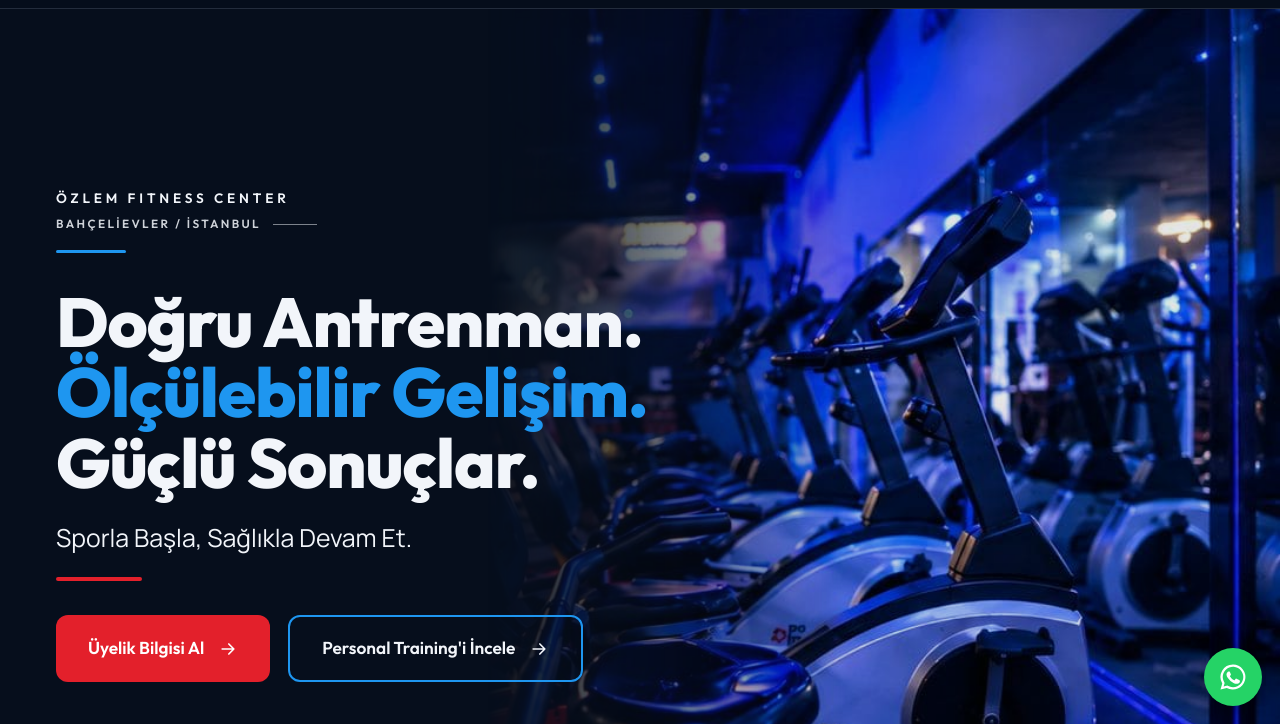
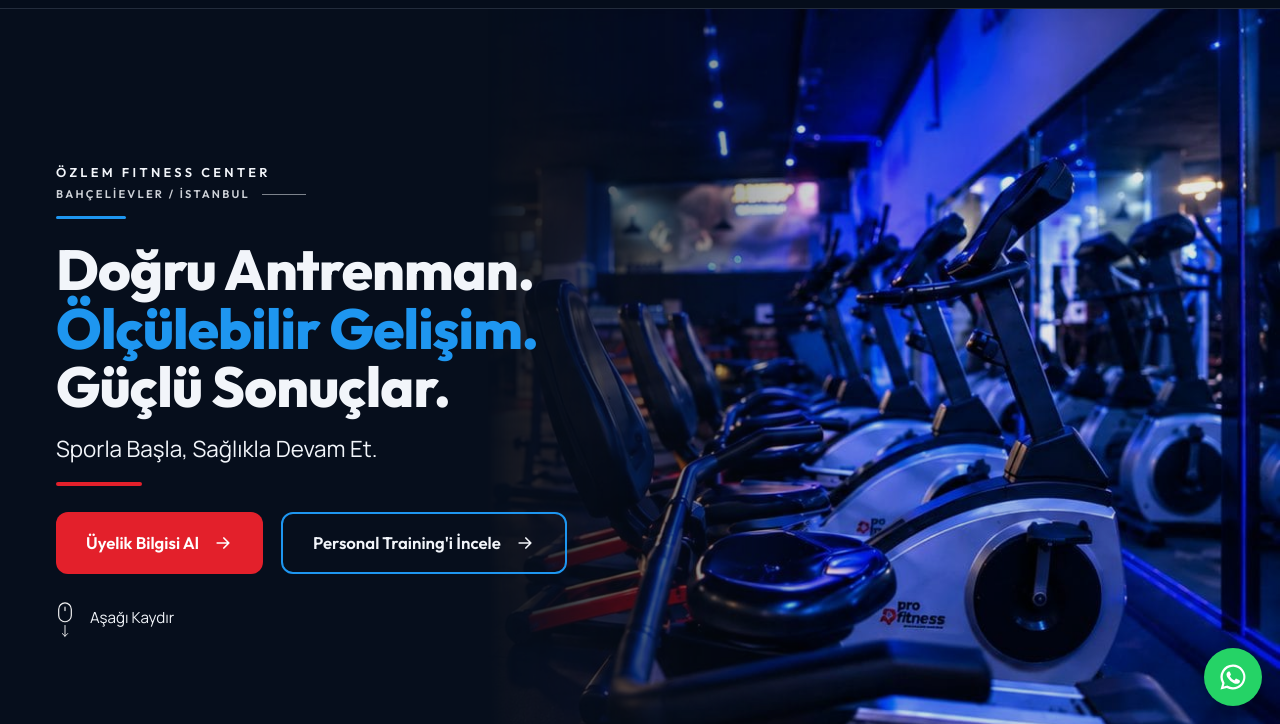
Before and after one commit to ademyastas-ozlemfitness/ozlemfitness-Web, a plain HTML site: page web sitesi/index.html in a window 1280 px wide. Shown: the part 76-800 px from the top of the page. Drawn offline with Linux system fonts and the light colour scheme.

Commit message:
fix: hero bolumunu kucult, asagi kaydir ipucu ilk ekranda gorunsun
Ust bosluklar ve baslik boyutu azaltildi; 1366x768 gibi kisa laptop
ekranlarinda "Asagi Kaydir" fare ikonu artik kaydirmadan gorunuyor.

Co-Authored-By: Claude Sonnet 5 <noreply@anthropic.com>

```diff
--- a/web sitesi/index.html
+++ b/web sitesi/index.html
@@ -95,24 +95,24 @@ p{margin:0}
           mask-image:linear-gradient(90deg,transparent 0%,#000 45%);
   opacity:.9;
 }
-.hero .wrap{position:relative;z-index:1;width:100%;padding-top:56px;padding-bottom:56px}
+.hero .wrap{position:relative;z-index:1;width:100%;padding-top:32px;padding-bottom:32px}
 .hero-inner{max-width:820px}
 
-.brandline{margin:0;font-family:var(--head);font-weight:600;font-size:.85rem;letter-spacing:.28em;line-height:2}
-.brandline span{display:flex;align-items:center;gap:12px;font-size:.74rem;letter-spacing:.2em;opacity:.85}
+.brandline{margin:0;font-family:var(--head);font-weight:600;font-size:.8rem;letter-spacing:.26em;line-height:1.8}
+.brandline span{display:flex;align-items:center;gap:12px;font-size:.7rem;letter-spacing:.2em;opacity:.85}
 .brandline span::after{content:"";width:44px;height:1px;background:var(--ink);opacity:.6}
-.brandline::after{content:"";display:block;width:70px;height:3px;background:var(--blue);margin-top:14px;border-radius:2px}
+.brandline::after{content:"";display:block;width:70px;height:3px;background:var(--blue);margin-top:12px;border-radius:2px}
 
-.hero h1{margin:34px 0 0;font-family:var(--head);font-weight:800;font-size:clamp(2.3rem,5.4vw,4.7rem);line-height:1.02;letter-spacing:-.015em}
+.hero h1{margin:22px 0 0;font-family:var(--head);font-weight:800;font-size:clamp(2.1rem,4.4vw,3.9rem);line-height:1.04;letter-spacing:-.015em}
 .hero h1 span{display:block}
 .hero h1 .l2{color:var(--blue)}
 @media (min-width:721px){.hero h1 span{white-space:nowrap}}
 
-.slogan{margin:20px 0 0;font-size:clamp(1.15rem,2vw,1.55rem)}
-.slogan::after{content:"";display:block;width:86px;height:4px;background:var(--red);margin-top:18px;border-radius:2px}
+.slogan{margin:14px 0 0;font-size:clamp(1.1rem,1.8vw,1.4rem)}
+.slogan::after{content:"";display:block;width:86px;height:4px;background:var(--red);margin-top:14px;border-radius:2px}
 
-.cta-row{display:flex;flex-wrap:wrap;gap:18px;margin-top:34px}
-.btn{display:inline-flex;align-items:center;justify-content:center;gap:14px;padding:17px 32px;border-radius:12px;font-family:var(--head);font-weight:600;font-size:1.08rem;text-decoration:none;transition:background .15s ease,transform .15s ease}
+.cta-row{display:flex;flex-wrap:wrap;gap:18px;margin-top:26px}
+.btn{display:inline-flex;align-items:center;justify-content:center;gap:14px;padding:15px 30px;border-radius:12px;font-family:var(--head);font-weight:600;font-size:1.05rem;text-decoration:none;transition:background .15s ease,transform .15s ease}
 .btn:active{transform:translateY(1px)}
 .btn svg{width:20px;height:20px}
 .btn-red{background:var(--red);color:#fff}
@@ -120,8 +120,8 @@ p{margin:0}
 .btn-line{border:2px solid var(--blue)}
 .btn-line:hover{background:rgba(30,150,240,.12)}
 
-.scroll-hint{display:inline-flex;align-items:center;gap:16px;margin-top:52px;text-decoration:none;font-size:.98rem;opacity:.9}
-.scroll-hint img{width:22px;height:44px}
+.scroll-hint{display:inline-flex;align-items:center;gap:16px;margin-top:26px;text-decoration:none;font-size:.95rem;opacity:.9}
+.scroll-hint img{width:18px;height:36px}
 @media (prefers-reduced-motion:no-preference){
   .scroll-hint img{animation:nudge 1.8s ease-in-out infinite}
   @keyframes nudge{0%,100%{transform:translateY(0)}50%{transform:translateY(5px)}}
```
